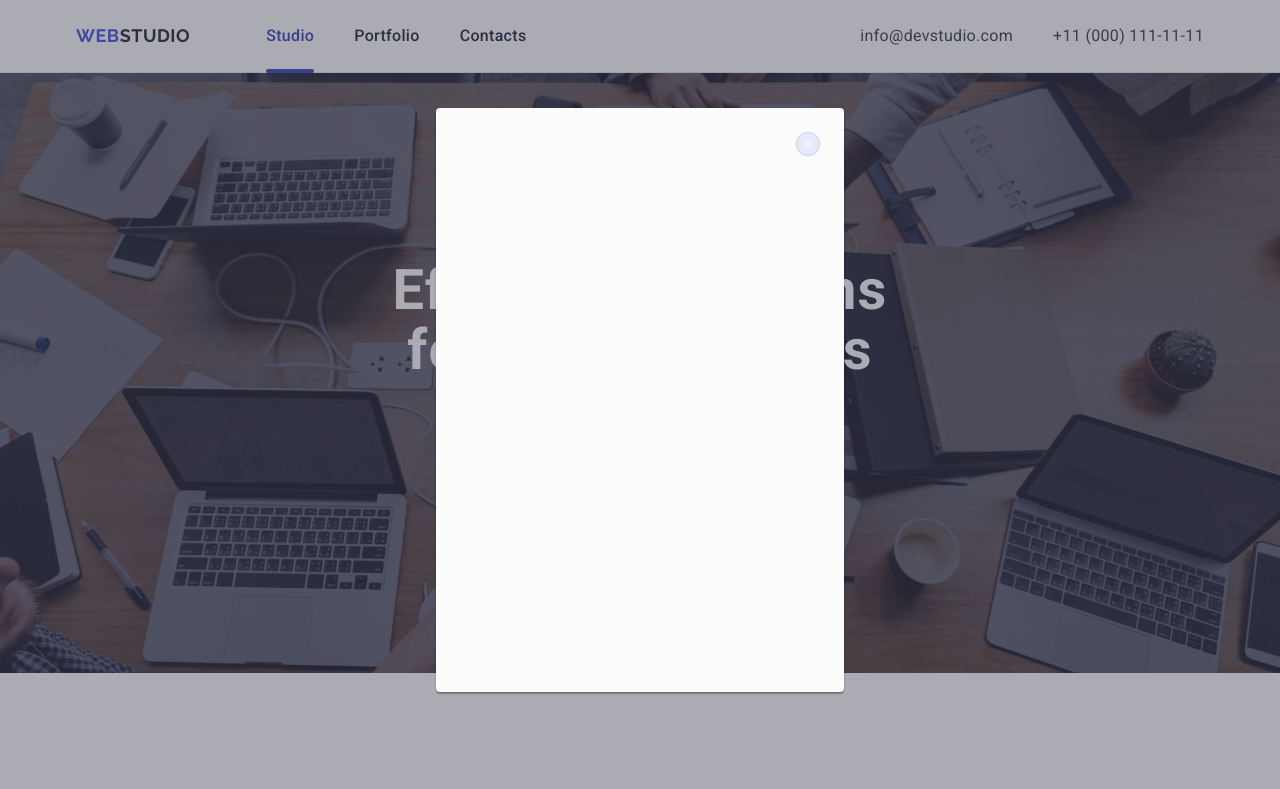
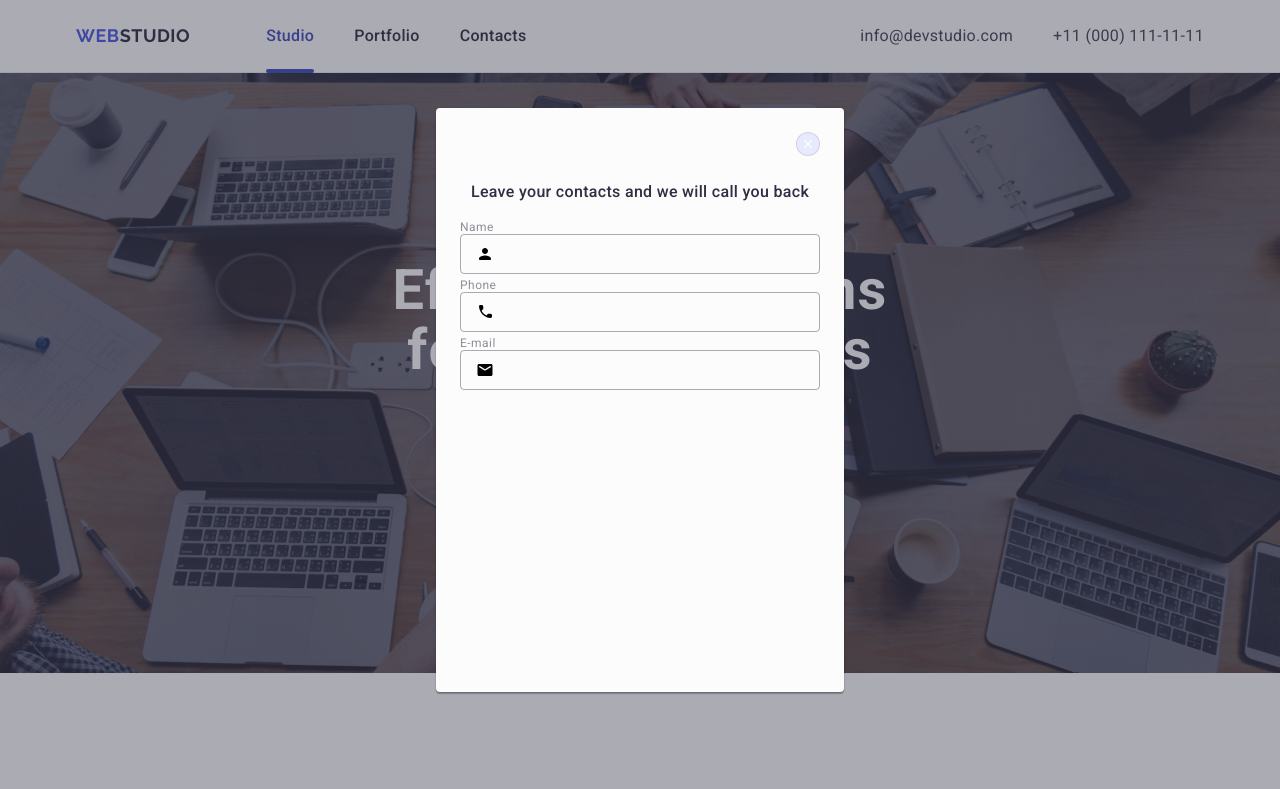
Before and after one commit to nkreams/goit-markup-hw-05, a plain HTML site: page index.html in a window 1280 px wide. Shown: the top 789 px of the page. Drawn offline with nearby package versions, Linux system fonts and the light colour scheme.

Commit message:
sadaxzcxzcz

```diff
--- a/css/style.css
+++ b/css/style.css
@@ -512,6 +512,7 @@ placeholder {
     0px 2px 1px rgba(0, 0, 0, 0.2);
   border-radius: 4px;
   transition: transform 250ms cubic-bezier(0.4, 0, 0.2, 1);
+  padding: 72px 24px 24px 24px;
 }
 .vikbutka {
   position: absolute;
@@ -550,3 +551,49 @@ placeholder {
 .butkasvg {
   fill: #ffffff;
 }
+.vikparg {
+  font-weight: 500;
+  font-size: 16px;
+  line-height: 1.5;
+  text-align: center;
+  letter-spacing: 0.02em;
+  color: #2e2f42;
+  margin-bottom: 16px;
+}
+.formdivone {
+  margin-bottom: 8px;
+}
+.labelname {
+  font-size: 12px;
+  line-height: 1.17;
+  letter-spacing: 0.04em;
+  color: #8e8f99;
+  display: block;
+  margin-bottom: 4px;
+}
+.formnameone {
+  position: relative;
+}
+.nameinputs {
+  width: 100%;
+  height: 40px;
+  border: 1px solid rgba(46, 47, 66, 0.4);
+  border-radius: 4px;
+  background-color: transparent;
+  padding-left: 38px;
+  outline: transparent;
+  transition: border-color 250ms cubic-bezier(0.4, 0, 0.2, 1);
+}
+.nameinputs:hover {
+  border-color: #4d5ae5;
+}
+.namesvg {
+  position: absolute;
+  left: 16px;
+  top: 50%;
+  transform: translateY(-50%);
+  transition: fill 250ms cubic-bezier(0.4, 0, 0.2, 1);
+}
+.namesvg:focus {
+  fill: #4d5ae5;
+}
--- a/index.html
+++ b/index.html
@@ -440,6 +440,53 @@
             <use class="butkause" href="./images/icons.svg#icon-close"></use>
           </svg>
         </button>
+        <p class="vikparg">Leave your contacts and we will call you back</p>
+        <form>
+          <div class="formdivone">
+            <label class="labelname" for="user-name"
+              >Name
+              <div class="formnameone">
+                <input
+                  class="nameinputs"
+                  id="user-name"
+                  name="user-name"
+                  type="text"
+                />
+                <svg class="namesvg" width="18" height="24">
+                  <use href="./images/icons.svg#icon-person"></use>
+                </svg>
+              </div>
+            </label>
+            <label class="labelname" for="phone"
+              >Phone
+              <div class="formnameone">
+                <input
+                  class="nameinputs"
+                  id="phone"
+                  name="user-phone"
+                  type="number"
+                />
+                <svg class="namesvg" width="18" height="24">
+                  <use href="./images/icons.svg#icon-phone"></use>
+                </svg>
+              </div>
+            </label>
+            <label class="labelname" for="user-email"
+              >E-mail
+              <div class="formnameone">
+                <input
+                  class="nameinputs"
+                  id="user-email"
+                  name="user-email"
+                  type="e-mail"
+                />
+                <svg class="namesvg" width="18" height="24">
+                  <use href="./images/icons.svg#icon-email"></use>
+                </svg>
+              </div>
+            </label>
+          </div>
+        </form>
       </div>
     </div>
   </body>
```
